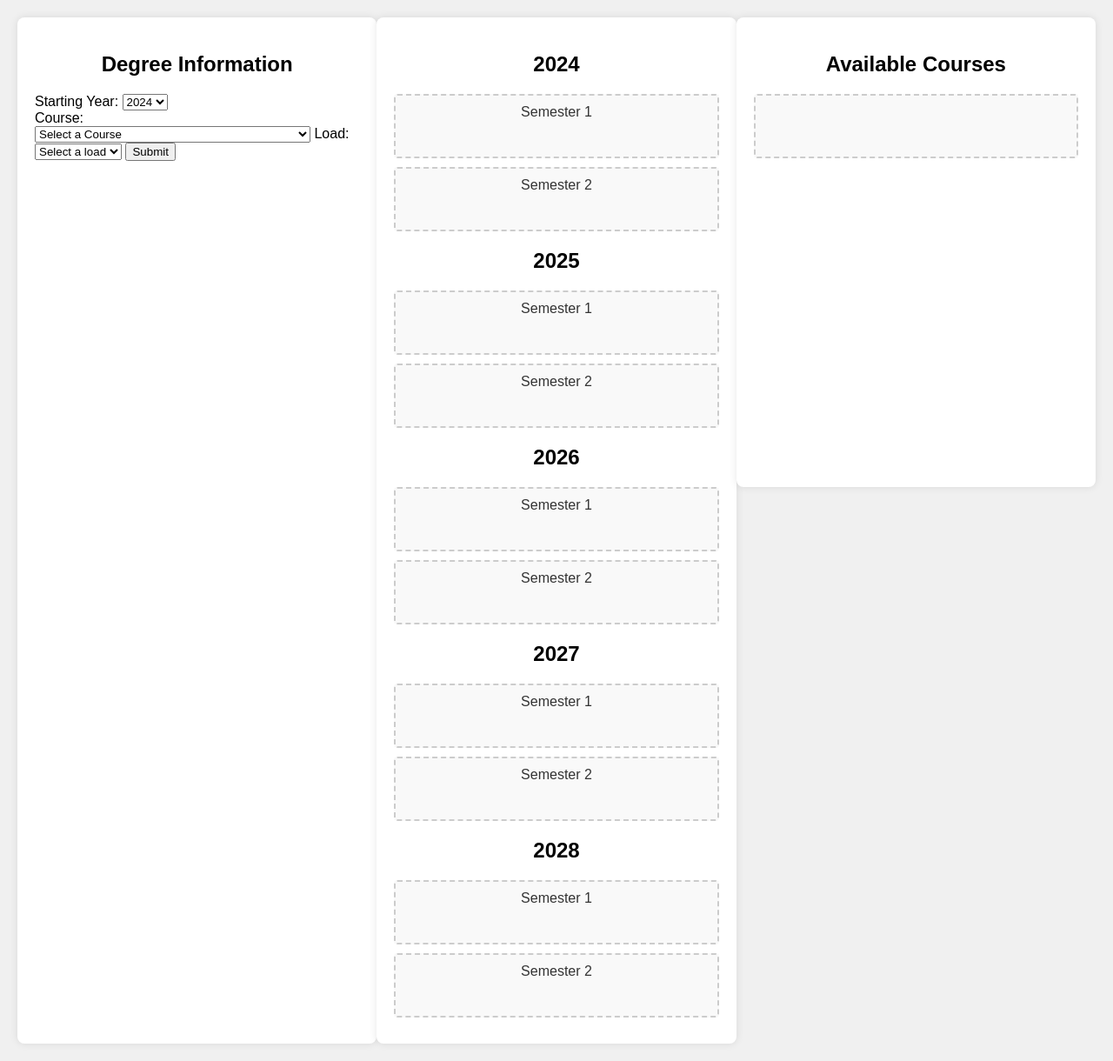
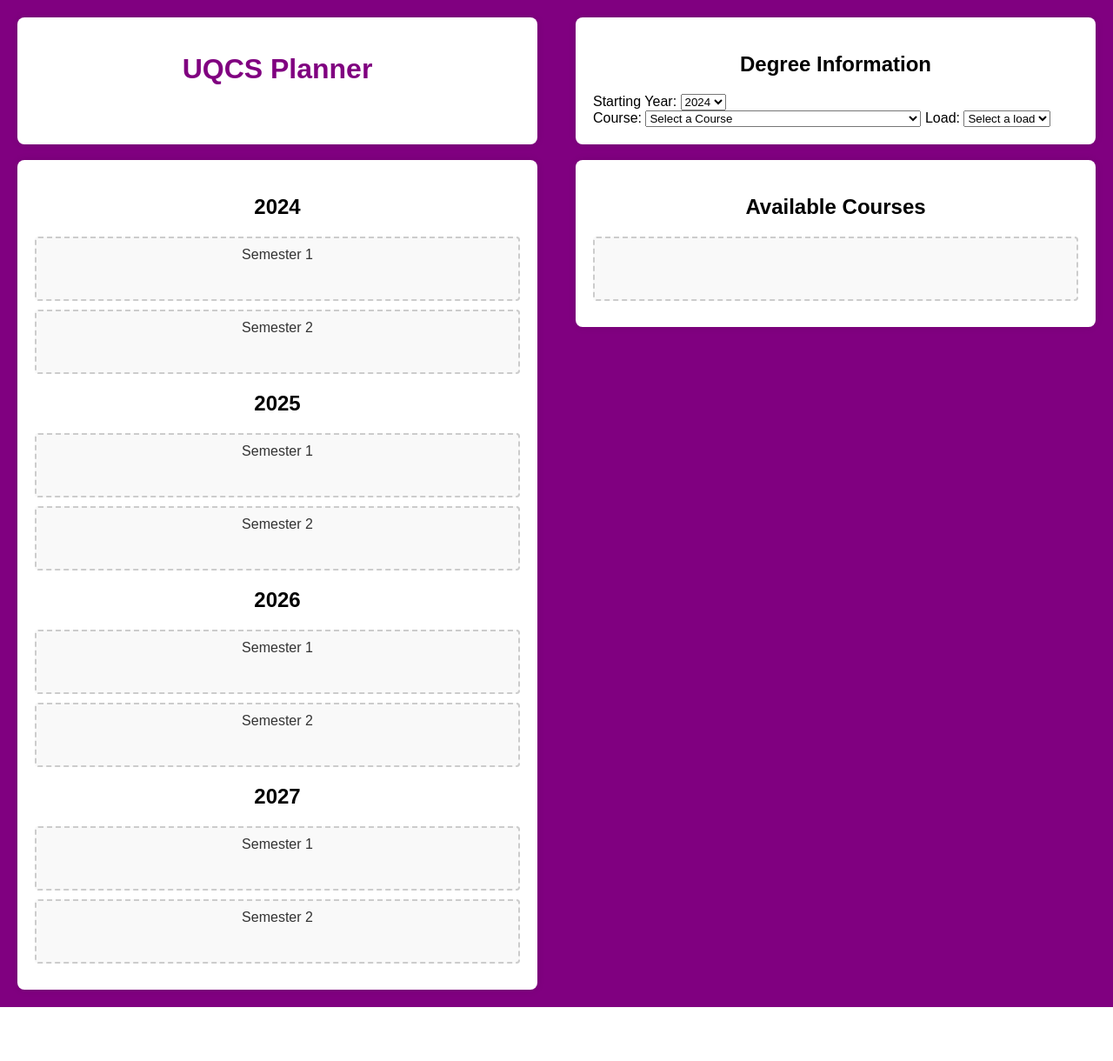
Before and after one commit to xboxdimensions/hackathon_planner, a Flask app: page / in a window 1280 px wide. Shown: the whole page at 87% size. After the commit the page ends 1158 px from the top, so only its background shows below. Run offline with Flask 3, Linux system fonts and the light colour scheme; parts of the project's set-up code (start-up, migrations or seed data) failed here and were passed over.

Commit message:
website but better

```diff
--- a/FlaskApp/templates/index.html
+++ b/FlaskApp/templates/index.html
@@ -3,21 +3,20 @@
 <head>
     <meta charset="UTF-8">
     <meta name="viewport" content="width=device-width, initial-scale=1.0">
-    <title>Drag and Drop Course Selection</title>
+    <title>Course planner</title>
     <style>
         body {
             font-family: Arial, sans-serif;
-            background-color: #f0f0f0;
+            background-color: purple;
             margin: 20px;
         }
         .container {
             display: flex;
             justify-content: space-between;
-            margin: auto;
         }
         .courses{
             overflow-y: scroll;
-            height: 500px;
+            height:fit-content;
             position: sticky;
             top: 0;
 
@@ -45,6 +44,7 @@
             text-align: center;
             cursor: grab;
         }
+
 
         .course, .semester {
             /* ... existing styles ... */
@@ -78,11 +78,18 @@
         .semester.over {
             border-color: purple;
         }
+        h1 {
+            text-align: center;
+            margin-bottom: 20px;
+            color: purple;
+        }
     </style>
 </head>
 <body>
-
 <div class="container">
+    <div class="semesters">
+        <h1>UQCS Planner</h1>
+    </div>
     <div class="semesters">
         <h2>Degree Information</h2>
         <label for="starting-year">Starting Year:</label>
@@ -91,7 +98,6 @@
             <option value="2025">2025</option>
             <option value="2026">2026</option>
             <option value="2027">2027</option>
-            <option value="2028">2028</option>
         </select>
         <br>
         <label for="Course">Course:</label>
@@ -104,9 +110,10 @@
             <option value="part">Full time</option>
             <option value="Full">Part time</option>
         </select>
-        <button id="submit">Submit</button>
     </div>
-
+</div>
+<br>
+<div class="container">
     <div class="semesters">
         <h2>2024</h2>
         <div class="semester" id="semester1" ondrop="drop(event)" ondragover="allowDrop(event)" ondragleave="dragLeave(event)">Semester 1</div>
@@ -120,9 +127,6 @@
         <h2>2027</h2>
         <div class="semester" id="semester7" ondrop="drop(event)" ondragover="allowDrop(event)" ondragleave="dragLeave(event)">Semester 1</div>
         <div class="semester" id="semester8" ondrop="drop(event)" ondragover="allowDrop(event)" ondragleave="dragLeave(event)">Semester 2</div>
-        <h2>2028</h2>
-        <div class="semester" id="semester9" ondrop="drop(event)" ondragover="allowDrop(event)" ondragleave="dragLeave(event)">Semester 1</div>
-        <div class="semester" id="semester10" ondrop="drop(event)" ondragover="allowDrop(event)" ondragleave="dragLeave(event)">Semester 2</div>
     </div>
     <div class="courses">
         <h2>Available Courses</h2>
@@ -337,7 +341,8 @@ document.getElementById('courseSelect').addEventListener('change', function() {
         // Clear all children before appending new courses
         document.getElementById("cou").innerHTML = '';
         for (const Avcourse in data.AvailiableCourses) {
-            const newCourse = document.createElement('div');
+            if (data.AvailiableCourses[Avcourse].length < 9){
+                const newCourse = document.createElement('div');
             newCourse.classList.add('course');
             newCourse.textContent = data.AvailiableCourses[Avcourse];
             newCourse.id = newCourse.textContent;
@@ -348,12 +353,14 @@ document.getElementById('courseSelect').addEventListener('change', function() {
             });
             // Append the new course to the semester
             document.getElementById("cou").appendChild(newCourse);
+            }
         }
         int = 0;
         for (year in (data.Plan)){
             for(semester in data.Plan[year]){
                 int +=1
                 document.getElementById(`semester${int}`).innerHTML = '';
+                document.getElementById(`semester${int}`).textContent = "Semester " + int;
                 for(course in data.Plan[year][semester]){
                     const newCourse = document.createElement('div');
                     newCourse.classList.add('course');
```
